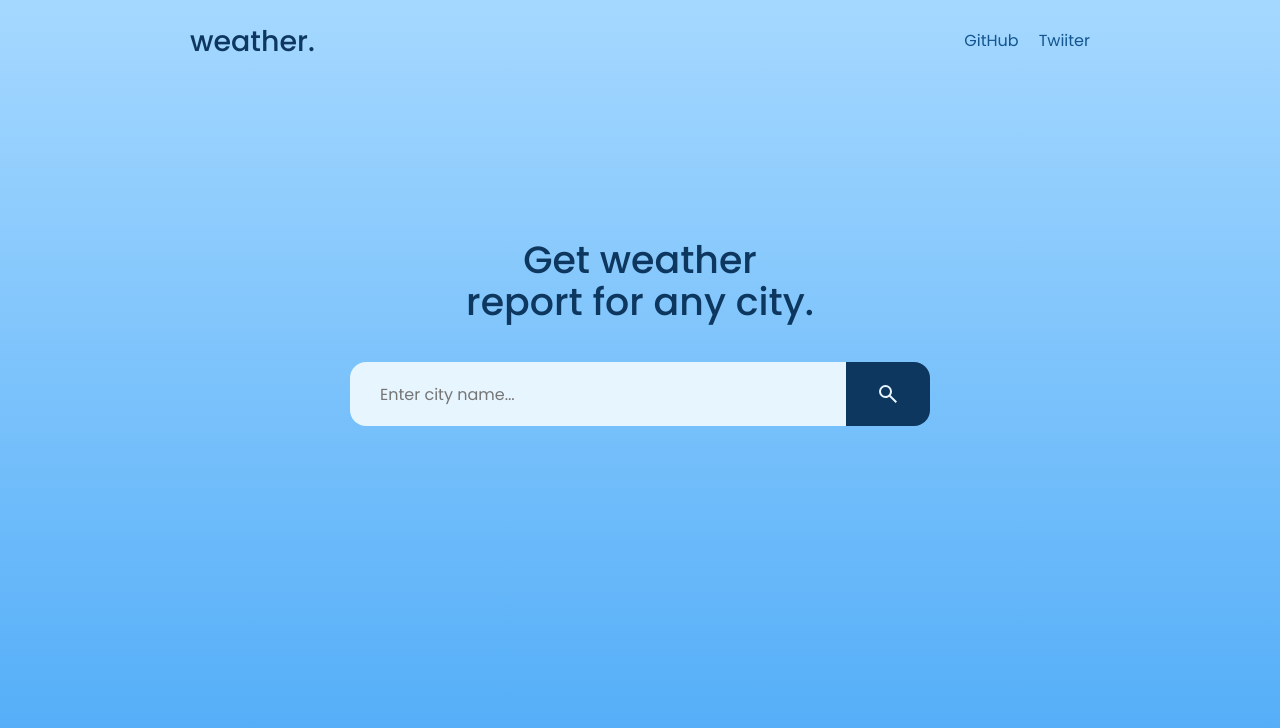
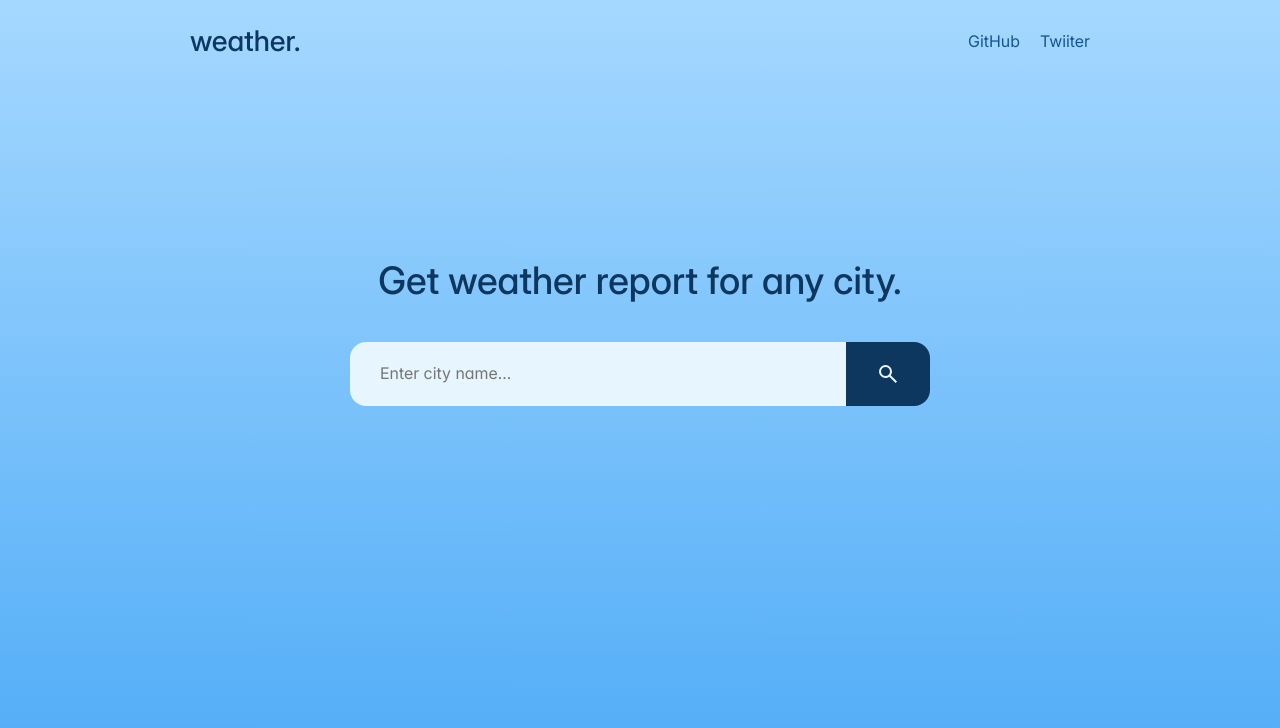
Before and after one commit to heygauravshukla/weather-app, a website built with Vite: page index.html in a window 1280 px wide. Built offline with nearby package versions, Linux system fonts and the light colour scheme; no server answers.

Commit message:
feat: use Inter font with font-feature-settings

```diff
--- a/src/style.css
+++ b/src/style.css
@@ -1,24 +1,16 @@
-/* https://gwfh.mranftl.com/fonts */
 @font-face {
+  font-family: "Inter";
+  src: url("/fonts/InterVariable.woff2") format("woff2");
+  font-weight: 100 900;
+  font-style: normal;
   font-display: swap;
-  font-family: "Poppins";
-  font-style: normal;
-  font-weight: 400;
-  src: url("/fonts/poppins/poppins-v23-latin-regular.woff2") format("woff2");
 }
 @font-face {
+  font-family: "Inter";
+  src: url("/fonts/InterVariable-Italic.woff2") format("woff2");
+  font-weight: 100 900;
+  font-style: italic;
   font-display: swap;
-  font-family: "Poppins";
-  font-style: normal;
-  font-weight: 500;
-  src: url("/fonts/poppins/poppins-v23-latin-500.woff2") format("woff2");
-}
-@font-face {
-  font-display: swap;
-  font-family: "Poppins";
-  font-style: normal;
-  font-weight: 700;
-  src: url("/fonts/poppins/poppins-v23-latin-700.woff2") format("woff2");
 }
 
 @layer tokens {
@@ -54,7 +46,7 @@
     --br-circle: 50%;
     --br-pill: 100vw;
 
-    --ff-sans: "Poppins", sans-serif;
+    --ff-sans: "Inter", sans-serif;
 
     --fw-regular: 400;
     --fw-medium: 500;
@@ -102,6 +94,7 @@
     background: linear-gradient(var(--clr-surface-3), var(--clr-surface-4));
 
     font-family: var(--ff-sans);
+    font-feature-settings: "cv02", "cv03", "cv04", "cv11";
     line-height: 1.5;
   }
 
```
Also changed, not shown: public/fonts/InterVariable-Italic.woff2 (added), public/fonts/InterVariable.woff2 (added), public/fonts/poppins/poppins-v23-latin-500.woff2 (deleted), public/fonts/poppins/poppins-v23-latin-700.woff2 (deleted), public/fonts/poppins/poppins-v23-latin-regular.woff2 (deleted).
